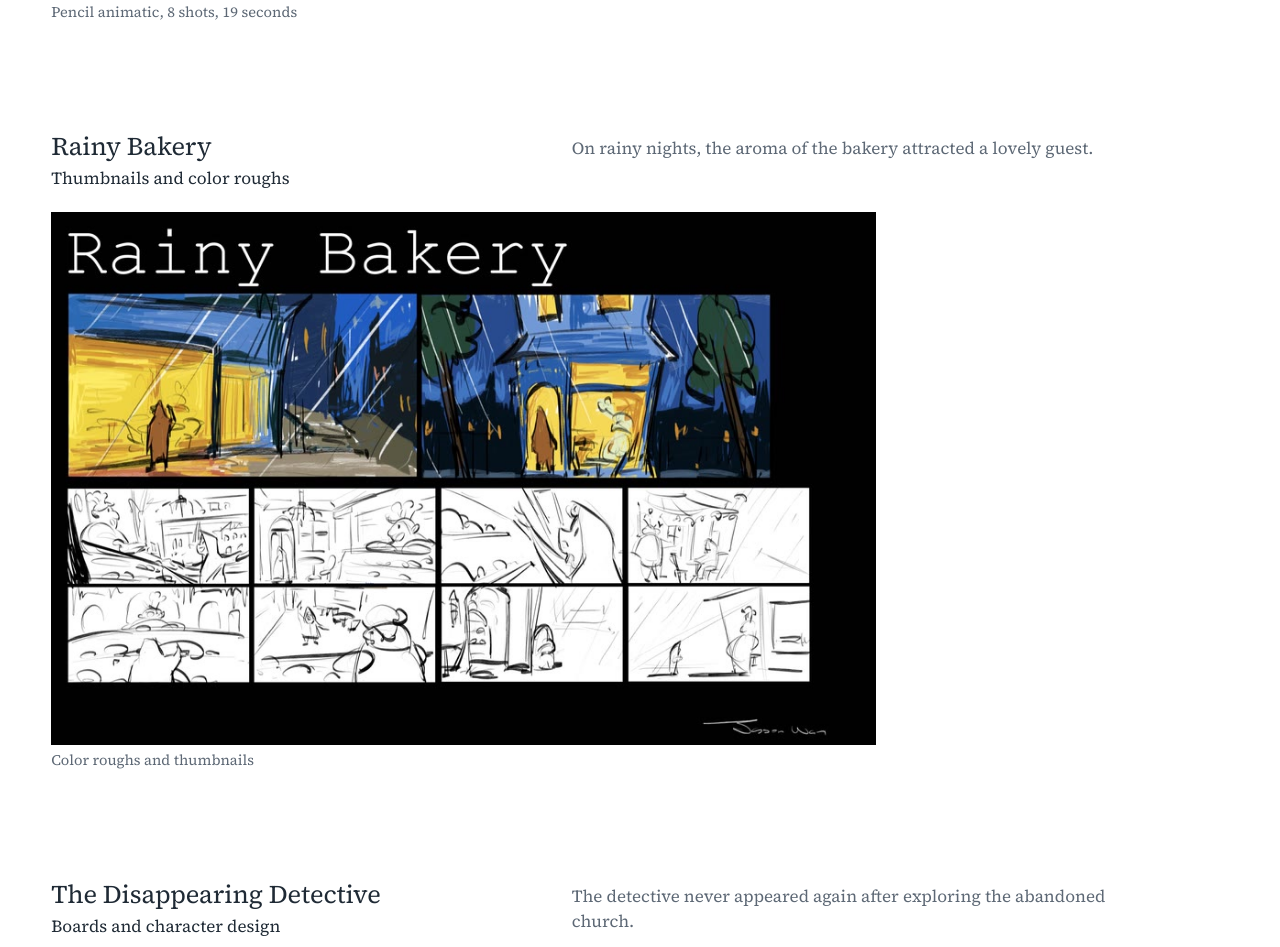
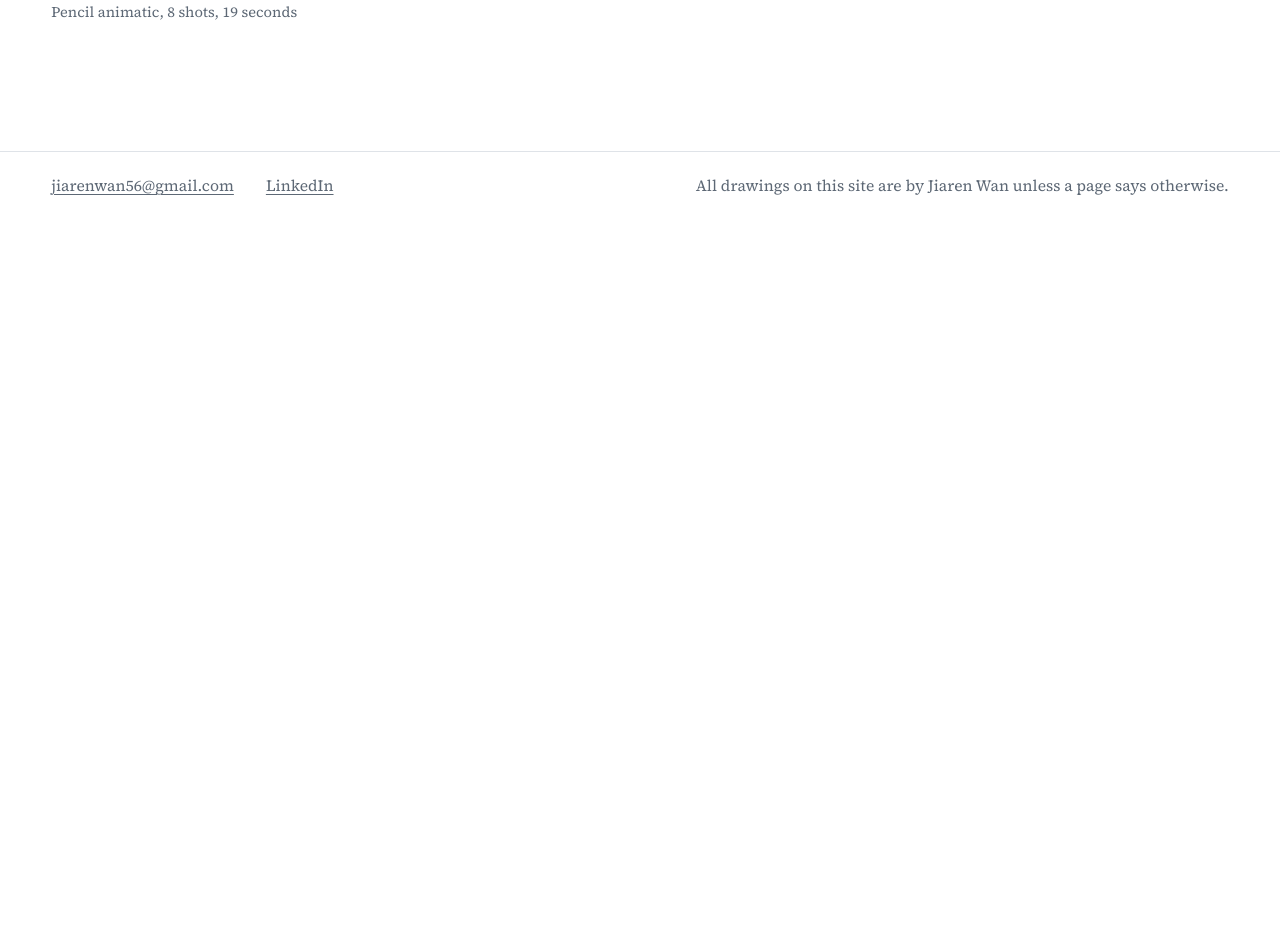
Before and after one commit to jiarenwan56-max/jiarenwan56-max.github.io, a plain HTML site: page story.html in a window 1280 px wide. Shown: the part 3505-4452 px from the top of the page. After the commit the page ends 3747 px from the top, so only its background shows below. Drawn offline with Linux system fonts and the light colour scheme.

Commit message:
Remove two color-key boards from the Story page
Co-Authored-By: Claude Fable 5.2 <noreply@anthropic.com>

```diff
--- a/story.html
+++ b/story.html
@@ -66,26 +66,6 @@
 </div>
 <div class="row" style="--sum:1.778;--max:70%"><figure class="item" style="--r:1.7778"><video controls playsinline preload="none" poster="media/cts-animatic-poster.jpg" width="1920" height="1080" src="media/cts-animatic.mp4"></video><figcaption>Pencil animatic, 8 shots, 19 seconds</figcaption></figure></div>
 </section>
-<section class="block seq">
-<div class="seq-head">
-  <div>
-    <h2><a href="color-keys.html#rainy-bakery">Rainy Bakery</a></h2>
-    <p class="seq-label">Thumbnails and color roughs</p>
-  </div>
-  <p class="note">On rainy nights, the aroma of the bakery attracted a lovely guest.</p>
-</div>
-<div class="row" style="--sum:1.546;--max:70%"><figure class="item" style="--r:1.5459"><a class="zoom" href="media/bakery-board-2000.jpg" data-cap="Color roughs and thumbnails"><img src="media/bakery-board-900.jpg" srcset="media/bakery-board-900.jpg 900w, media/bakery-board-2000.jpg 2000w" sizes="(min-width: 720px) 70vw, 100vw" width="2560" height="1656" alt="Color roughs and thumbnails" loading="lazy" decoding="async"></a><figcaption>Color roughs and thumbnails</figcaption></figure></div>
-</section>
-<section class="block seq">
-<div class="seq-head">
-  <div>
-    <h2><a href="color-keys.html#detective">The Disappearing Detective</a></h2>
-    <p class="seq-label">Boards and character design</p>
-  </div>
-  <p class="note">The detective never appeared again after exploring the abandoned church.</p>
-</div>
-<div class="row" style="--sum:1.546;--max:70%"><figure class="item" style="--r:1.5459"><a class="zoom" href="media/detective-board-2000.jpg" data-cap="Boards and character design"><img src="media/detective-board-900.jpg" srcset="media/detective-board-900.jpg 900w, media/detective-board-2000.jpg 2000w" sizes="(min-width: 720px) 70vw, 100vw" width="2560" height="1656" alt="Boards and character design" loading="lazy" decoding="async"></a><figcaption>Boards and character design</figcaption></figure></div>
-</section>
 </main>
 <footer class="site-foot">
   <p><a href="mailto:jiarenwan56@gmail.com">jiarenwan56@gmail.com</a></p>
```
